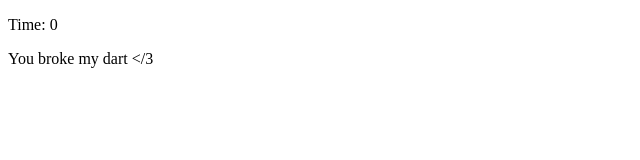
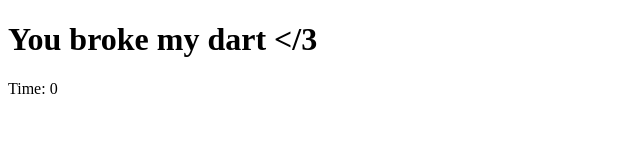
Before and after one commit to KristaTheCoder/KristaTheCoder.github.io, a plain HTML site: page index.html in a window 1280 px wide. Shown: the whole page, without its empty margins (0-640 px from the left). Drawn offline with Linux system fonts and the light colour scheme.

Commit message:
titled puns

```diff
--- a/index.html
+++ b/index.html
@@ -5,8 +5,9 @@
     </head>
 
     <body>
+
+      <h1 id="puns"></h1>
       <p id="countdown"></p>
-      <p id="puns"></p>
 
       <script type="application/dart" src="main.dart"></script>
       <script src="packages/browser/dart.js"></script>
```
